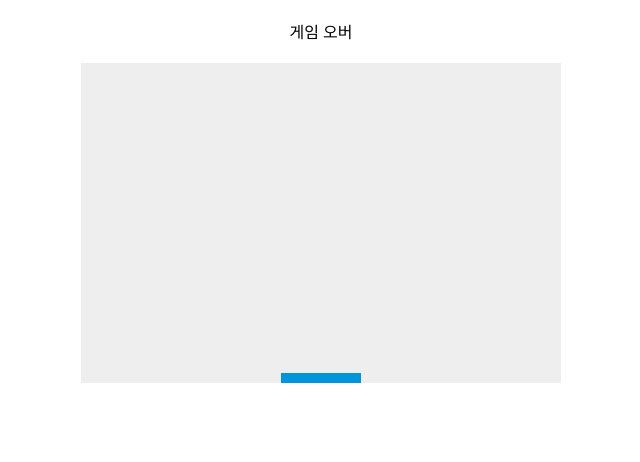
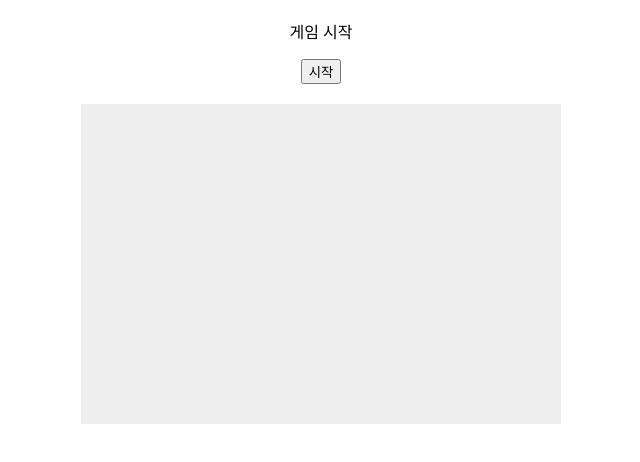
Before and after one commit to seanday06/study1, a plain HTML site: page game1/game2.html in a window 1280 px wide. Shown: the part 70-532 px from the top of the page, without its empty margins (319-959 px from the left). Drawn offline with Linux system fonts and the light colour scheme.

Commit message:
게임 시작, 종료 과정을 버튼으로 처리

```diff
--- a/game1/game2.html
+++ b/game1/game2.html
@@ -5,6 +5,11 @@
     <title>Gamedev Canvas Workshop</title>
     <style>
         h1, p {
+            text-align: center;
+        }
+        button {
+            display: block;
+            margin: 0 auto;
             text-align: center;
         }
         canvas {
@@ -17,20 +22,22 @@
 <body>
     <h1>벽돌깨기 게임</h1>
     <p id="message">게임 시작</p>
+    <button id="start" onclick="gameStart();">시작</button>
 
     <canvas id="myCanvas" width="480" height="320"></canvas>
 
     <script>
         const canvas = document.getElementById('myCanvas');
         const ctx = canvas.getContext('2d');
-
-        let gameOn = true;
+        let gameOn = false;
+        let gameHandle;
 
         const ballRadius = 10;
+        const BALL_SPEED = 2;
         let x = ballRadius;
         let y = ballRadius;
-        let dx = 2;
-        let dy = 2;
+        let dx = BALL_SPEED;
+        let dy = BALL_SPEED;
         let speed = 1;
 
         const paddleWidth = 80;
@@ -80,6 +87,15 @@
         document.addEventListener('keyup', keyUpHandler, false);
         document.addEventListener('wheel', mouseWheelHandler, { passive: true });
 
+        const gameStart = () => {
+            x = y = ballRadius;
+            dx = dy = BALL_SPEED;
+            gameHandle = setInterval(draw, 10);
+
+            document.getElementById('message').innerHTML = '게임 시작';
+            document.getElementById('start').disabled = true;
+        };
+
         const gameOver = () => {
             gameOn = false;
             if (gameHandle) {
@@ -88,6 +104,7 @@
             }
 
             document.getElementById('message').innerHTML = '게임 오버';
+            document.getElementById('start').disabled = false;
         };
 
         const draw = () => {
@@ -121,9 +138,6 @@
             x = x + dx;
             y = y + dy;
         };
-
-        let gameHandle = setInterval(draw, 10);
-
     </script>
 </body>
 </html>
```
